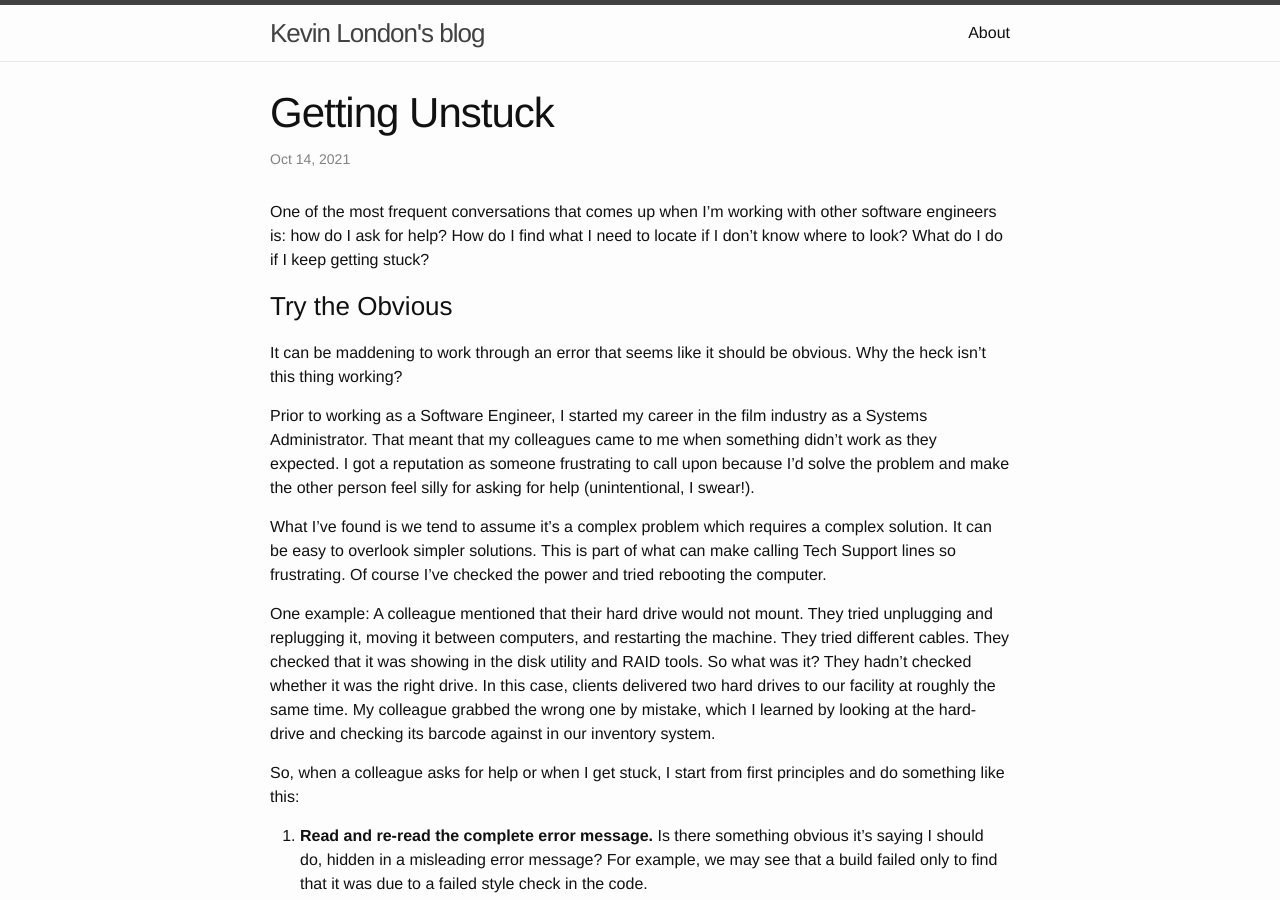
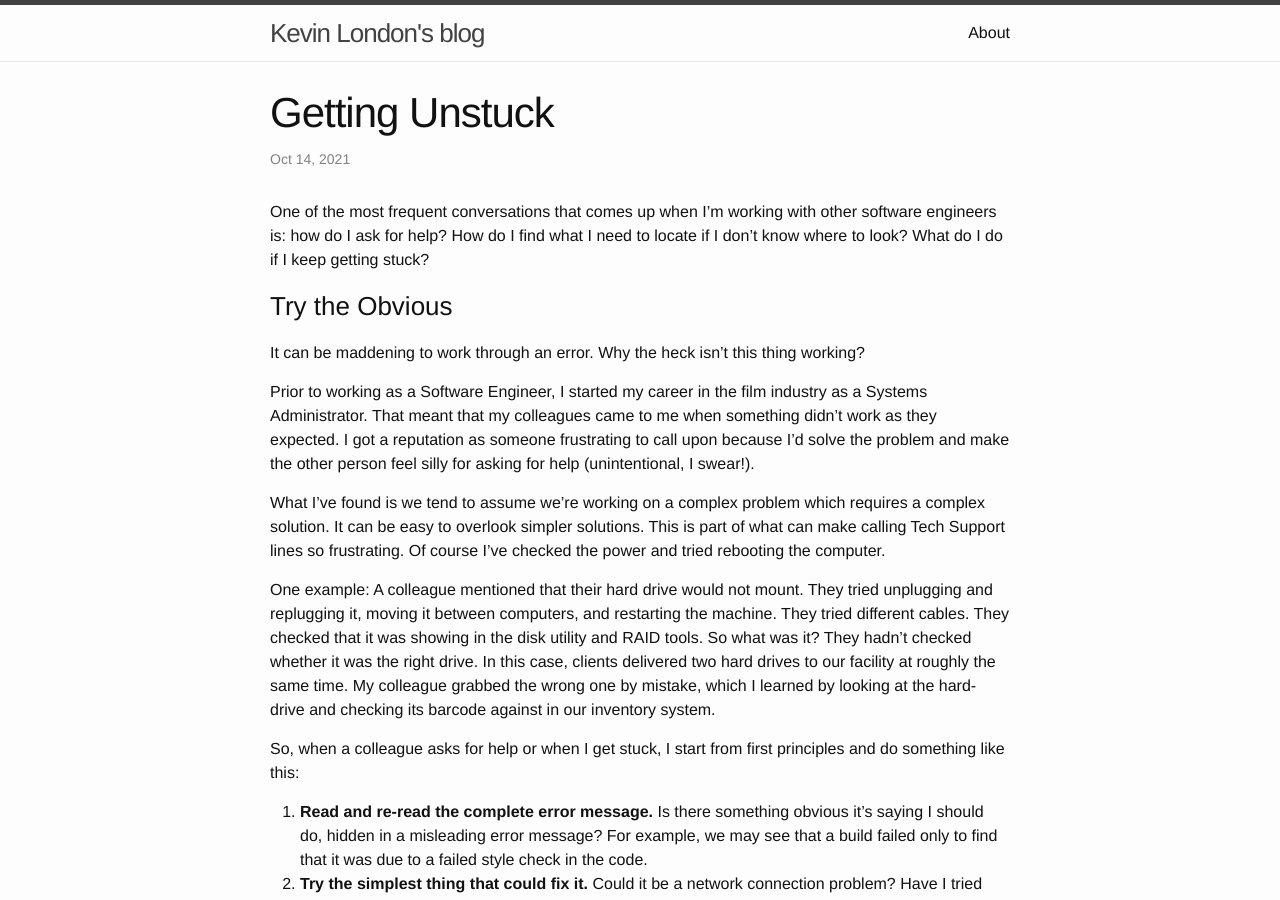
Before and after one commit to kevinlondon/kevinlondon.github.io, a Jekyll site: the page built from _posts/2021-10-13-asking-for-help.md, in a window 1280 px wide and 900 px high. Built offline with Jekyll 4.4.1, drawn with Linux system fonts in a browser that asks for light colours; comment, search, counter and statistics services are not loaded.

Commit message:
Still massaging post structure

```diff
--- a/_posts/2021-10-13-asking-for-help.md
+++ b/_posts/2021-10-13-asking-for-help.md
@@ -10,8 +10,8 @@ to locate if I don't know where to look? What do I do if I keep getting stuck?
 
 ### Try the Obvious
 
-It can be maddening to work through an error that seems like it should
-be obvious. Why the heck isn't this thing working?
+It can be maddening to work through an error. Why the heck isn't this thing
+working?
 
 Prior to working as a Software Engineer, I started my career in the film
 industry as a Systems Administrator. That meant that my colleagues came to me
@@ -20,8 +20,8 @@ someone frustrating to call upon because I'd solve the problem
 and make the other person feel silly for asking for help
 (unintentional, I swear!).
 
-What I've found is we tend to assume it's a complex problem which requires a
-complex solution. It can be easy to overlook
+What I've found is we tend to assume we're working on a complex problem which
+requires a complex solution. It can be easy to overlook
 simpler solutions. This is part of what can make calling Tech
 Support lines so frustrating. Of course I've checked the power and
 tried rebooting the computer.
```
